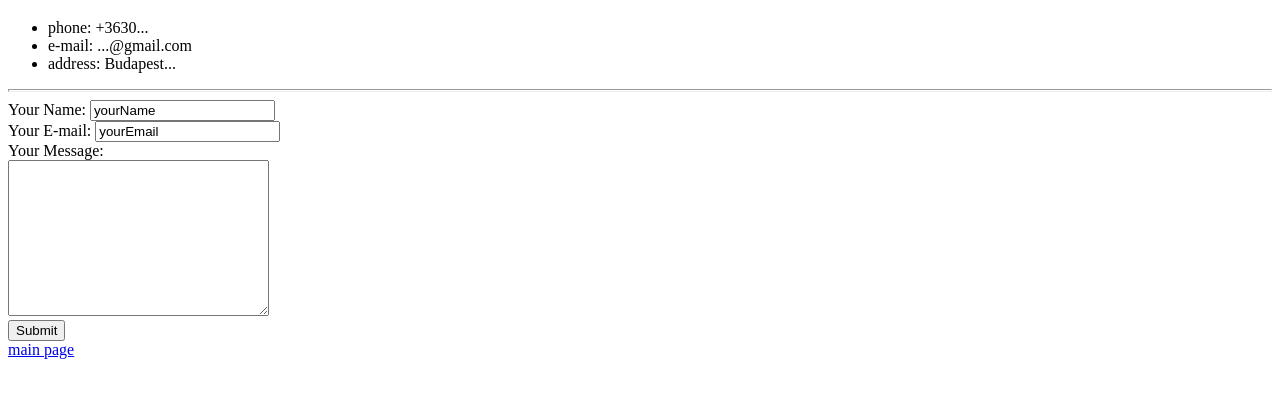
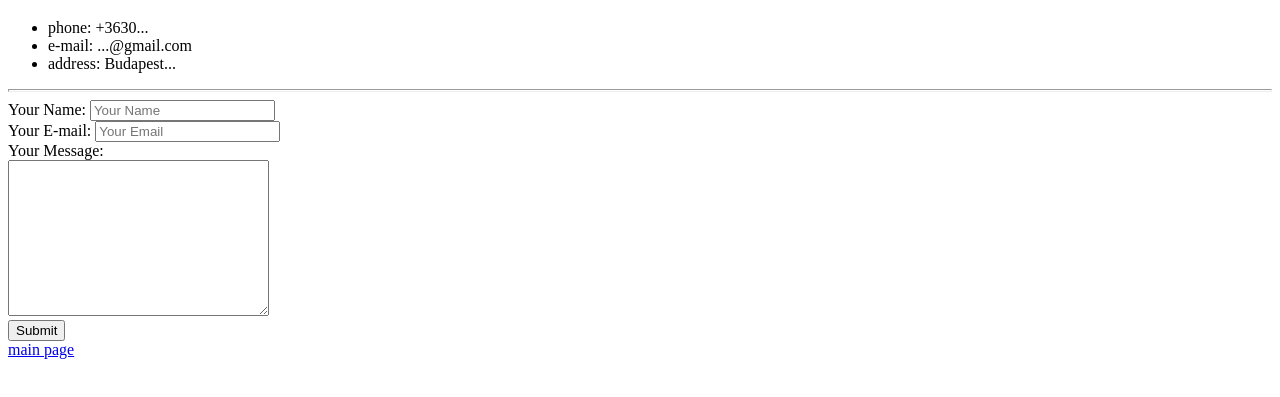
Before and after one commit to 4nd3rs3n/personalWebsite, a plain HTML site: page contact-me.html in a window 1280 px wide. Shown: the part 61-458 px from the top of the page. Drawn offline with Linux system fonts and the light colour scheme.

Commit message:
added placeholders
Replaced input values with placeholders

```diff
--- a/contact-me.html
+++ b/contact-me.html
@@ -17,9 +17,9 @@
 
     <form action="mailto:pelda.bela@gmail.com" method="POST" enctype="text/plain">
       <label>Your Name:</label>
-      <input type="text" value="yourName" /><br />
+      <input type="text" placeholder="Your Name" /><br />
       <label>Your E-mail:</label>
-      <input type="email" value="yourEmail" /><br />
+      <input type="email" placeholder="Your Email" /><br />
       <label>Your Message:</label><br />
       <textarea cols="30" rows="10" value="yourMessage"></textarea><br />
       <input type="submit" />
```
